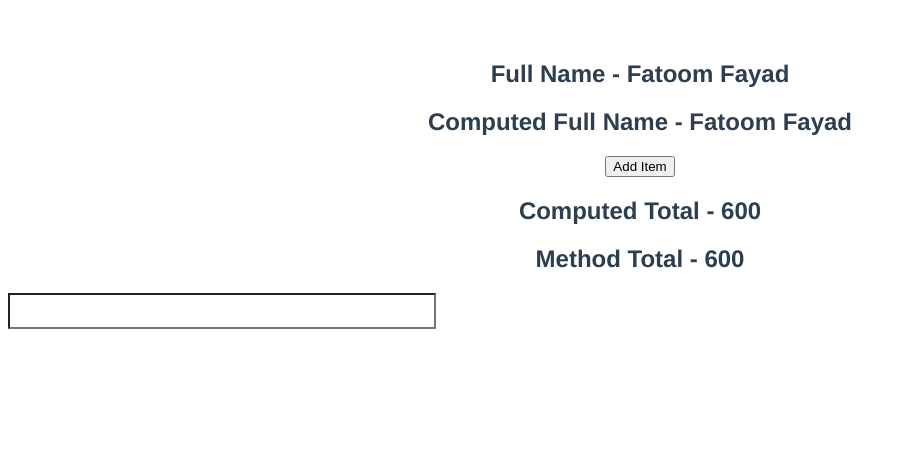
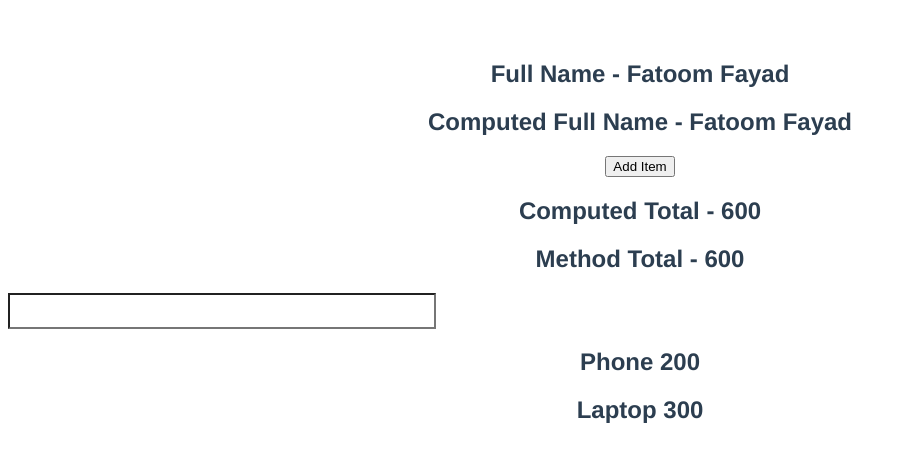
Before and after one commit to FatoomMFayad/vuejs3-app, a Vue app in the folder hello-world/: page / in a window 1280 px wide. Shown: the top 462 px of the page, without its empty margins (0-906 px from the left). Built offline with nearby package versions, Linux system fonts and the light colour scheme.

Commit message:
Computed Properities and v-for

```diff
--- a/hello-world/src/App.vue
+++ b/hello-world/src/App.vue
@@ -5,6 +5,9 @@
   <h2>Computed Total - {{ total }}</h2>
   <h2>Method Total - {{ getTotal() }}</h2>
   <input type="text" v-model="country"/>
+  <template v-for="item  in expensiveItems" :key="item.id">
+    <h2>{{item.title}} {{item.price}}</h2>
+  </template>
 </template>
 
 <script>
@@ -46,6 +49,9 @@ export default {
     },
     total() {
       return `${this.items.reduce((total, curr) => (total = total + curr.price), 0)}`
+    },
+    expensiveItems() {
+      return this.items.filter( item=> item.price > 100)
     }
   }
 };
```
